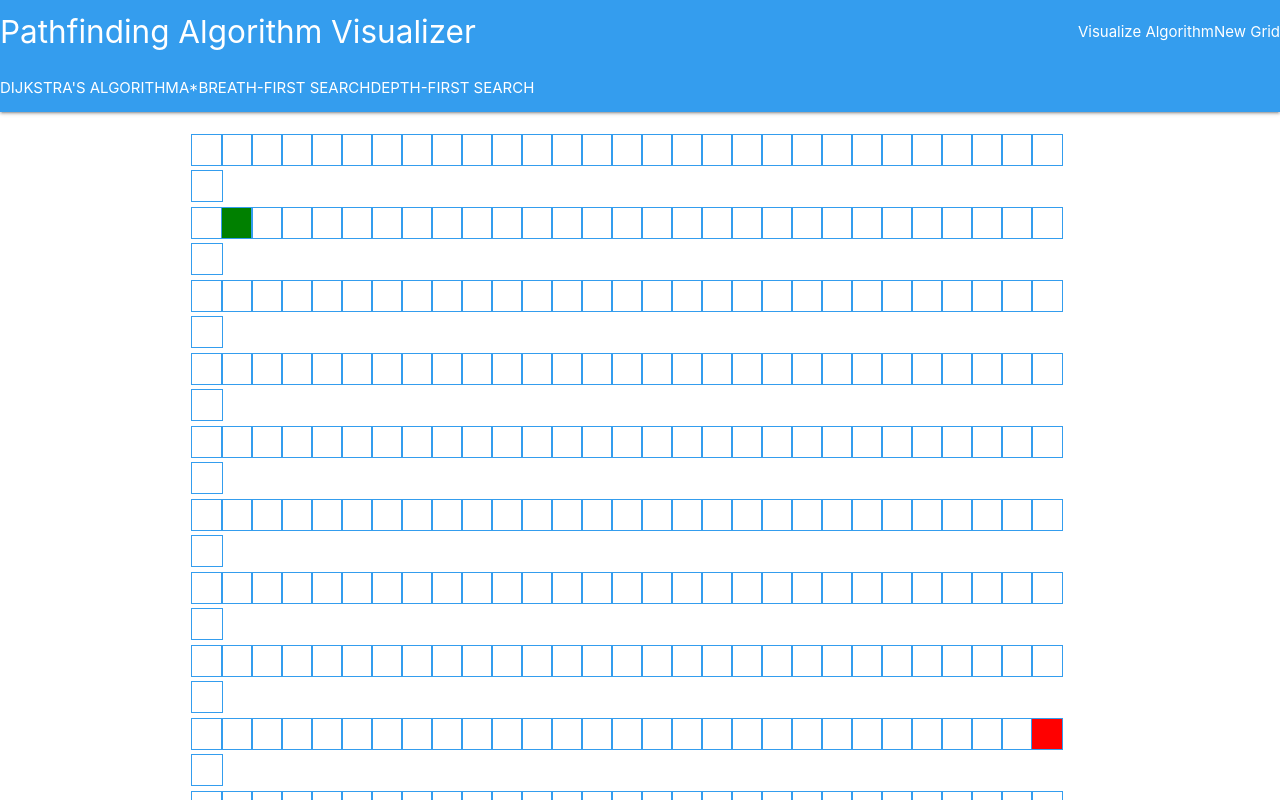
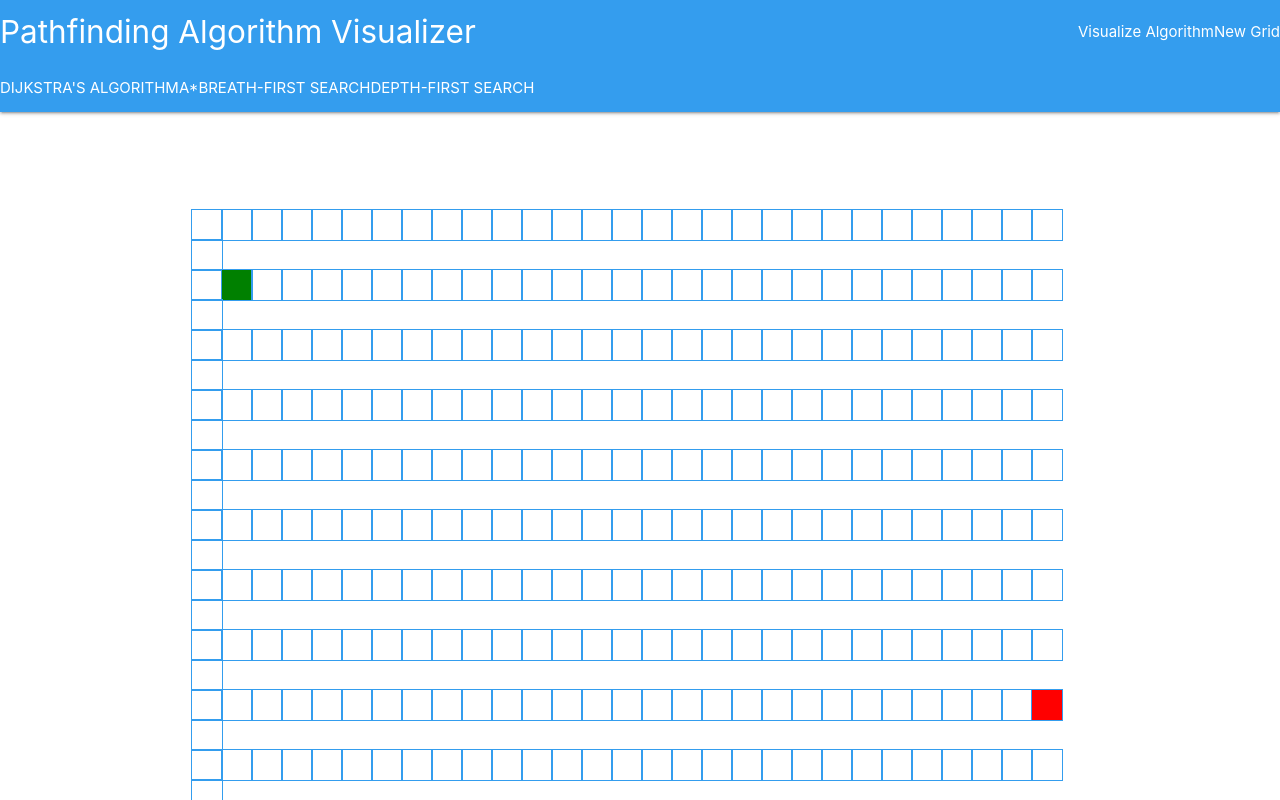
Before and after one commit to mkoenke/pathfinding-visualizer, a React (Create React App) app: page / in a window 1280 px wide. Shown: the top 800 px of the page. Built offline with nearby package versions, Linux system fonts and the light colour scheme.

Commit message:
fixed css on grid

```diff
--- a/src/App.css
+++ b/src/App.css
@@ -1,5 +1,10 @@
 .App {
   text-align: center;
+}
+.grid {
+  margin-top: 75px;
+  margin-left: 0;
+  line-height: 0;
 }
 
 .App-logo {
```
